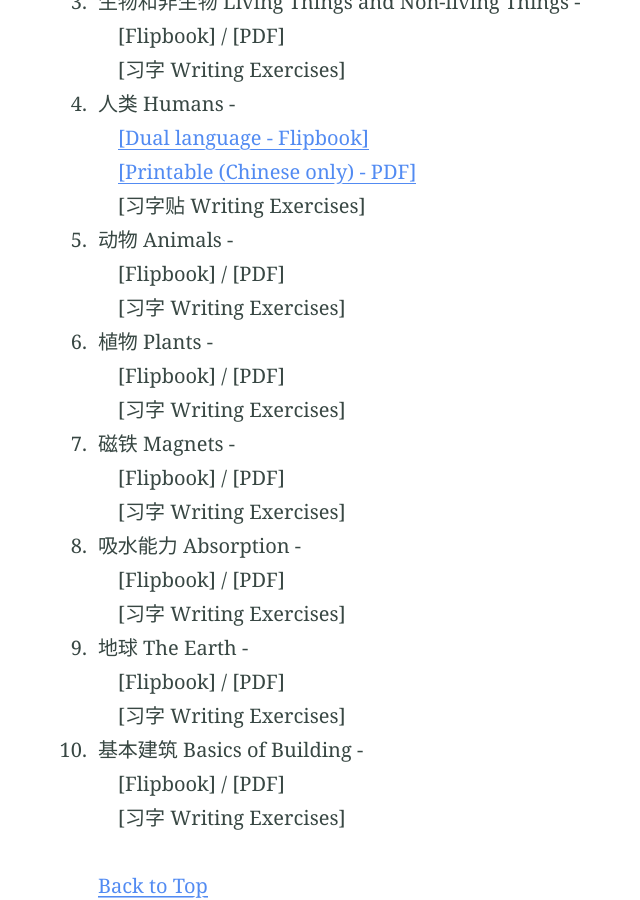
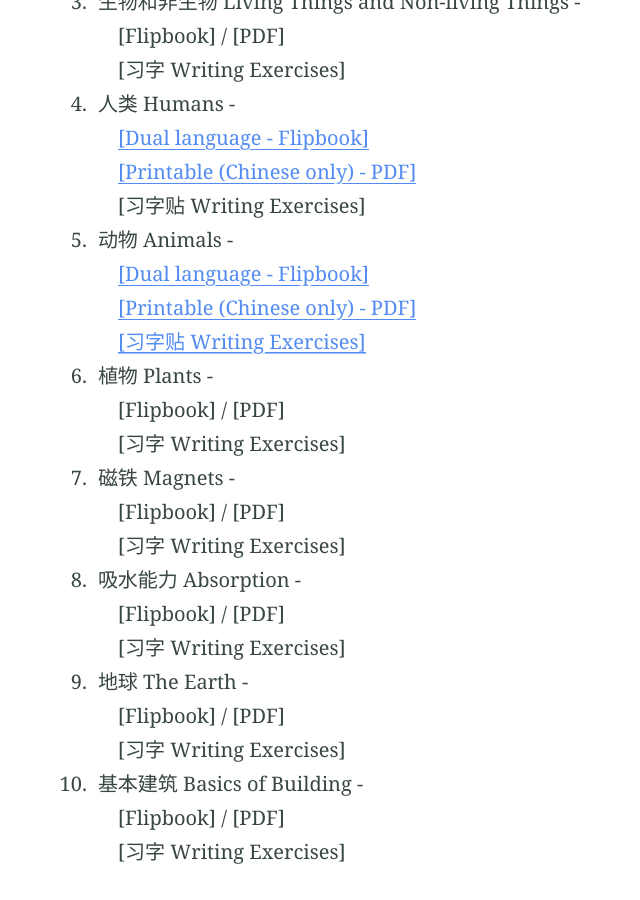
Before and after one commit to multilingual-malaysian/dlp_science, a Jekyll site: the page built from year1.md, in a window 1280 px wide and 900 px high, scrolled down 905 px. Shown: the whole window, without its empty margins (185-825 px from the left). Built offline with Jekyll 4.4.1, drawn with Linux system fonts in a browser that asks for light colours.

Commit message:
Update year1.md

```diff
--- a/year1.md
+++ b/year1.md
@@ -20,11 +20,12 @@
    &emsp;[习字 Writing Exercises]
 4. 人类 Humans - <br />
    &emsp;<a href="https://online.fliphtml5.com/pjnuy/owtu/" target="_blank">[Dual language - Flipbook]</a> <br />
-   &emsp;<a href="/dlp_science/doc/year1/sc_year1_chinese_chapter4.pdf" target="_blank">[Printable (Chinese only) - PDF]</a><br />
+   &emsp;<a href="/dlp_science/doc/year1/sc_year1_chapter4_chinese.pdf" target="_blank">[Printable (Chinese only) - PDF]</a><br />
    &emsp;[习字贴 Writing Exercises]
 5. 动物 Animals - <br />
-   &emsp;[Flipbook] / [PDF]<br />
-   &emsp;[习字 Writing Exercises]
+   &emsp;<a href="https://online.fliphtml5.com/pjnuy/owtu/" target="_blank">[Dual language - Flipbook]</a> <br />
+   &emsp;<a href="/dlp_science/doc/year1/sc_year1_chapter5_chinese.pdf" target="_blank">[Printable (Chinese only) - PDF]</a><br />
+   &emsp;<a href="/dlp_science/doc/year1/sc_year1_chapter5_writing.pdf" target="_blank">[习字贴 Writing Exercises]</a>
 6. 植物 Plants - <br />
    &emsp;[Flipbook] / [PDF]<br />
    &emsp;[习字 Writing Exercises]
```
